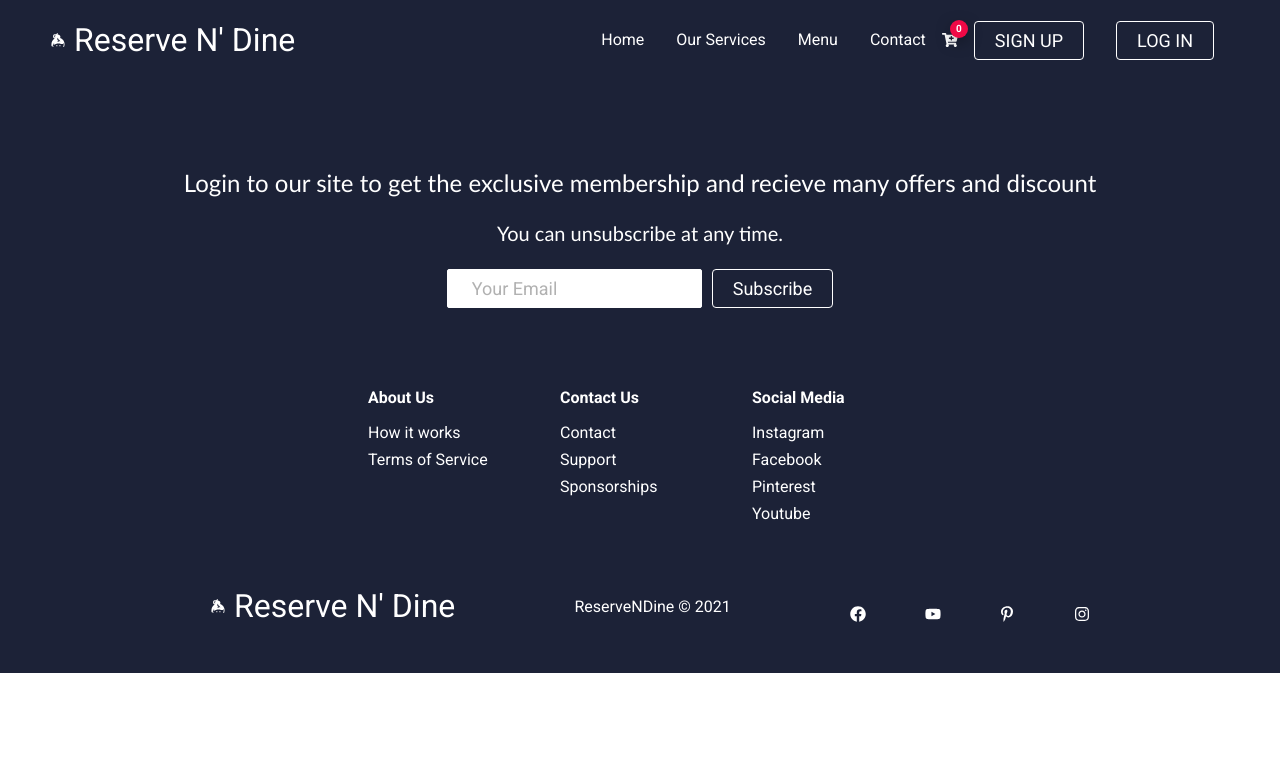
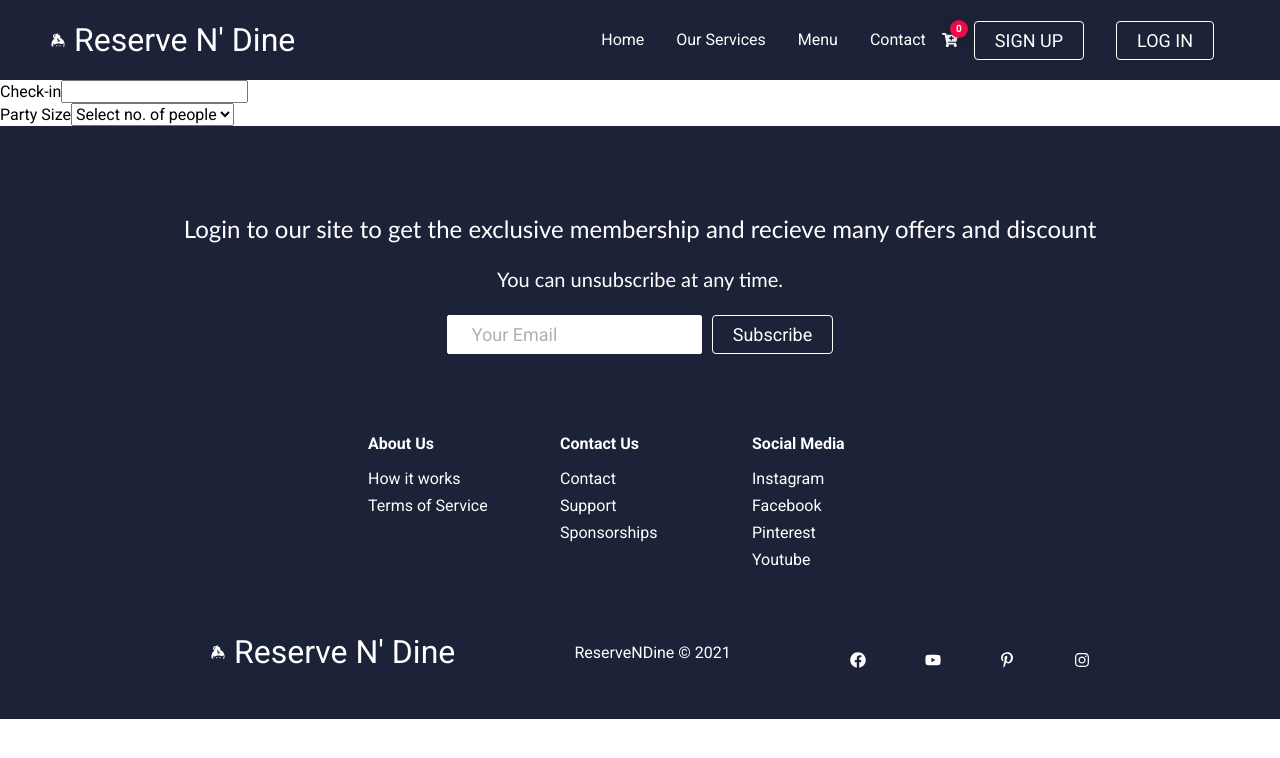
Before and after one commit to Pranima23/RestaurantWebsiteProject2, a React (Create React App) app in the folder frontend/reserve-n-dine/: page /reservation in a window 1280 px wide. Shown: the top 758 px of the page. Built offline with nearby package versions, Linux system fonts and the light colour scheme; no server answers.

Commit message:
working on reservation

```diff
--- a/frontend/reserve-n-dine/package.json
+++ b/frontend/reserve-n-dine/package.json
@@ -11,6 +11,7 @@
     "@testing-library/user-event": "^12.8.3",
     "axios": "^0.21.1",
     "react": "^17.0.2",
+    "react-datepicker": "^4.1.1",
     "react-dom": "^17.0.2",
     "react-icons": "^4.2.0",
     "react-router-dom": "^5.2.0",
--- a/frontend/reserve-n-dine/src/App.js
+++ b/frontend/reserve-n-dine/src/App.js
@@ -14,6 +14,7 @@ import Cart from "./components/pages/Cart/Cart";
 import Footer from "./components/pages/Footer/Footer";
 import ItemDetail from "./components/pages/Menu/ItemDetail";
 import payment from "./components/pages/payment/payment";
+import Reservation from "./components/pages/Reservation/Reservation";
 // import Chatbot from "./components/Chatbot";
 
 const cartFromLocalStorage = JSON.parse(localStorage.getItem("cartItems") || "[]")
@@ -155,6 +156,11 @@ function App() {
         <Route path="/log-in" component={Login} />
         <Route path="/payment" component={payment} />
         <Route path="/register" component={Register} />
+        <Route
+          path="/reservation"
+          exact
+          render={(props) => <Reservation {...props} />}
+        />
         {/* <Route path='/Chatbot' component={Chatbot} /> */}
       </Switch>
       <Footer />
--- /dev/null
+++ b/frontend/reserve-n-dine/src/components/pages/Reservation/Reservation.js
@@ -0,0 +1,96 @@
+import React, { useState, useEffect } from "react";
+import axios from "axios";
+
+import DatePicker from "react-datepicker";
+
+import "react-datepicker/dist/react-datepicker.css";
+
+const Reservation = () => {
+    const [seatPlans, setSeatPlans] = useState()
+  const [checkIn, setcheckIn] = useState(null);
+  const [approxCheckOut, setApproxCheckout] = useState(null);
+  const serviceTimeInHour = 1;
+  const [partySize, setPartySize] = useState();
+
+  useEffect(() => {
+    axios
+      .get("api/seatplans/")
+      .then((res) => setSeatPlans(res.data))
+      .catch((err) => console.log(err));
+  }, []);
+  console.log(seatPlans)
+
+  //to filter out time in past
+  const filterPassedTime = (time) => {
+    const currentDate = new Date();
+    const selectedDate = new Date(time);
+    return currentDate.getTime() < selectedDate.getTime();
+  };
+
+  const handleChangeCheckIn = (date) => {
+    setcheckIn(date);
+    setApproxCheckout(
+      new Intl.DateTimeFormat("en-US", {
+        year: "numeric",
+        month: "2-digit",
+        day: "2-digit",
+        hour: "2-digit",
+        minute: "2-digit",
+        second: "2-digit",
+      }).format(date.getTime() + serviceTimeInHour * 60 * 60 * 1000)
+    );
+  };
+
+  const handleChangePartySize = (e) => {
+    e.preventDefault();
+    setPartySize(e.target.value);
+  };
+
+  // let availSeatPlans = [];
+
+  // seatPlans.forEach(seatPlan => {
+  //     if (!checkAvailabilityOfSeatPlan(seatPlan, checkIn)){
+  //         continue
+  //     } else if (checkAvailabilityOfSeatPlanByTable(seatPlan, checkIn)) {
+  //           availSeatPlans.join(seatPlan)
+  //     }
+  // });
+  // if (availSeatPlans.length>0) {
+  //     seatPlan = availSeatPlans[0]
+  // }
+
+  const reservationRequest = {
+    party_size: 4,
+    checkin: new Date(),
+  };
+
+  return (
+    <>
+      <label>Check-in</label>
+      <DatePicker
+        required
+        selected={checkIn}
+        minDate={new Date()}
+        onChange={handleChangeCheckIn}
+        showTimeSelect
+        showYearDropdown
+        dateFormat="Pp"
+        filterTime={filterPassedTime}
+      />
+      <p>{approxCheckOut}</p>
+      <label>Party Size</label>
+      <select value={partySize} onChange={handleChangePartySize} required>
+        <option value="" disabled selected hidden>Select no. of people</option>
+        <option value="2">2</option>
+        <option value="4">4</option>
+        <option value="6">6</option>
+        <option value="8">8</option>
+        <option value="10">10</option>
+        <option value="12">12</option>
+      </select>
+      {partySize}
+    </>
+  );
+};
+
+export default Reservation;
```
Also changed, not shown: 1 other file (tests, documents, lock files or other folders).
